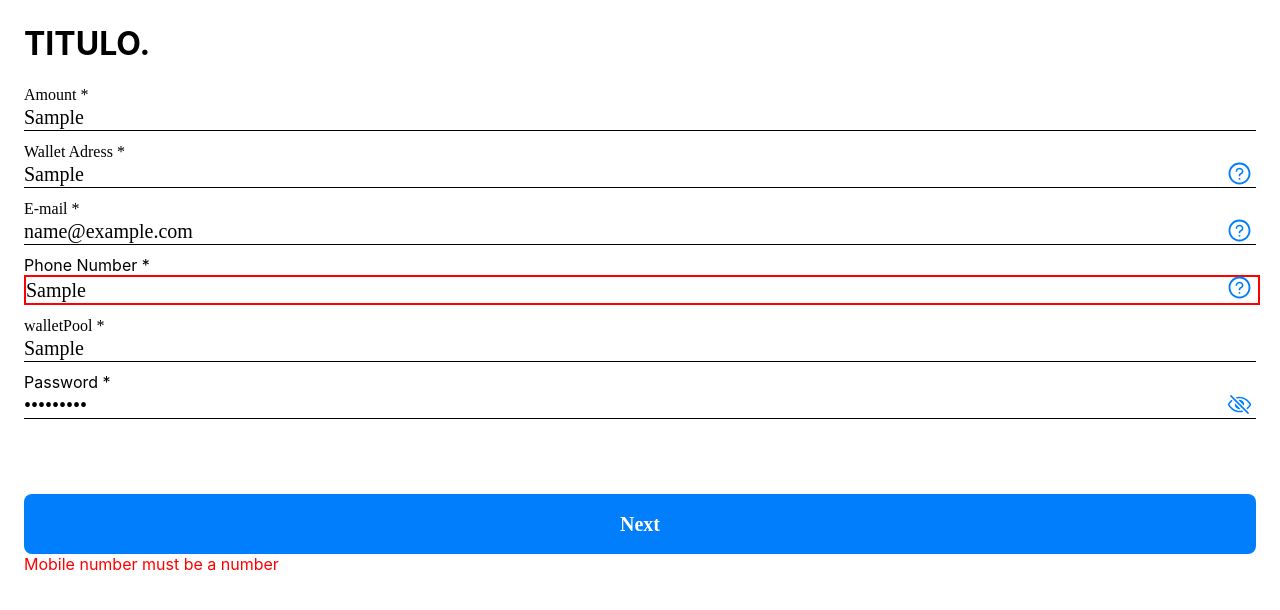
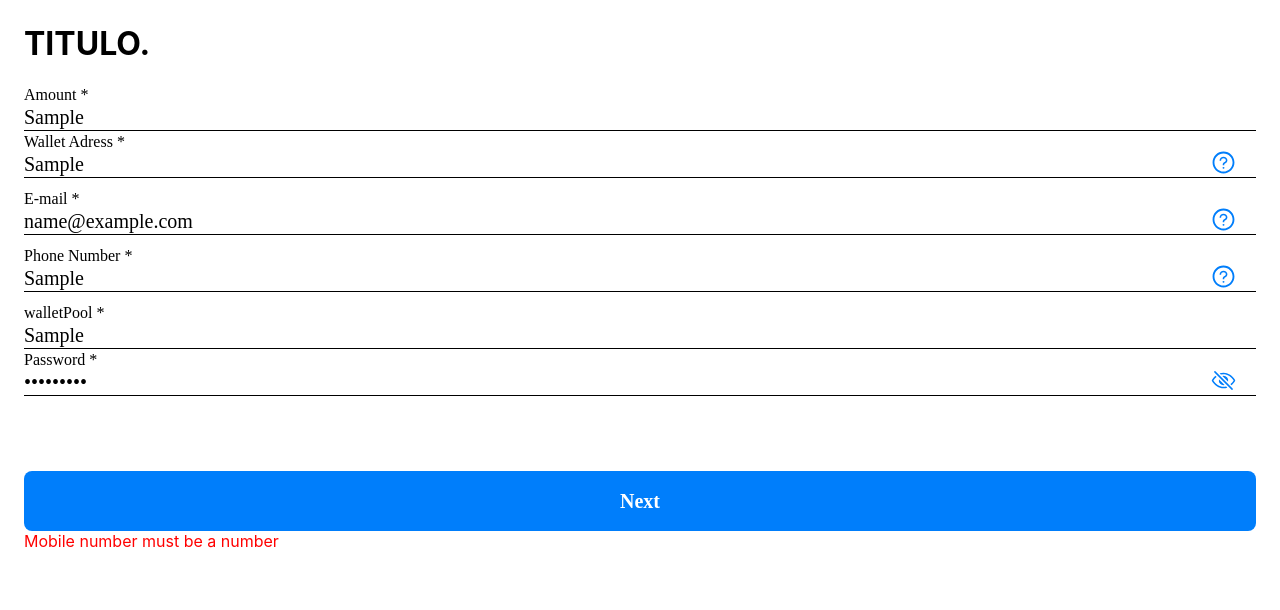
Before and after one commit to gabrgoli/FORM-COMPONENT, a React (Create React App) app: page / in a window 1280 px wide. Both pictures are taken after typing "Sample", "Sample", "name@example.com", "Sample", "Sample", "Sample123" into the empty fields and a click on the button "Next". Shown: the top 610 px of the page. Built offline with nearby package versions, Linux system fonts and the light colour scheme.

Commit message:
arreglo del CSS

```diff
--- a/src/Components/Form1/Form1.css
+++ b/src/Components/Form1/Form1.css
@@ -3,12 +3,11 @@
 	margin: 24px;
 }
 
-.form1Input {
+.Form1 input {
 	background-color: transparent;
 	padding: 0px;
 	border: 0px;
 	border-bottom: 1px solid rgb(0, 0, 0);
-	margin-bottom: 10px;
 	width: 100%;
 	/* box-sizing: border-box; */
 	font-family: var(--font1);
@@ -30,29 +29,32 @@
 	box-shadow: 3px 2px 22px 1px rgba(0, 0, 0, 0.24);
 }
 
-.Form1Icon svg{
+.Form1 div{
+	position: relative;
+	margin-bottom: 10px;
+}
+
+.Form1 svg{
 	position: absolute;
-	right: 28px;
+	bottom: 3px;
+	right: 20px;
 	color: var(--IAMX-color);
 	width: 25px;
 	height: 25px;
 }
 
-
-
-
-  .formError{
+  .Form1 .formError{
     border:2px solid red
    }
 
-  .formError::placeholder {
+   .Form1 .formError::placeholder {
     color: red;
     opacity: 1; /* Firefox */
 
   }
 
 
-  .Form1Label{
+  .Form1 label{
 	font-family: var(--font1);
 	font-size: 16px;
 	margin-top: 19px;
@@ -60,8 +62,6 @@
   }
 
 
-.errorsClass{
+.Form1 section{
   color: red;
-  display: block;
-  /* flex-direction: column; */
 }
--- a/src/Components/Form1/Form1.jsx
+++ b/src/Components/Form1/Form1.jsx
@@ -18,7 +18,6 @@ function getErrors(input){
         if (!input.email){errors.email = "Email cannot be empty"}
           else if(!(/^[^@]+@[^@]+\.[a-zA-Z]{2,}$/).test(input.email)){errors.email = "Email its not a valid email"}
 
-
         //mobileNumber Validation
         if (!input.mobileNumber){ errors.mobileNumber = "Mobile number cannot be empty"}
          else if(!(/\d/).test(input.mobileNumber)) {errors.mobileNumber = "Mobile number must be a number"}
@@ -27,7 +26,7 @@ function getErrors(input){
         if (!input.walletPool){errors.walletPool = "WalletPool cannot be empty"}
 
         //password Validation
-        if (!input.password){errors.password = "password Adress cannot be empty"}
+        if (!input.password){errors.password = "Password Adress cannot be empty"}
 
         return errors
 }
@@ -37,40 +36,38 @@ function getErrors(input){
 const Form = () => {
 
     const[input,setInput]=useState({})
-
     let [errors, setErrors] = useState({})
-
+    const [loader,setLoader] = useState(false)
     const[showPassword,setShowPassword] = useState(false)
 
+    //FUNCTION SUBMIT
     function apiCall(){
       console.log("envio completo",input);
       setLoader((false));
     }
 
-    const [loader,setLoader] = useState(false)
 
 
-    //FUNTION VALIDATE
+    //FUNCTION HANDLECHANGE
     const validate=async (ev)=>{
       setInput((input)=>({...input,[ev.target.name]:ev.target.value}))
       setErrors((errors)=>({...errors,[ev.target.name]:""}))
     }
 
-    //SHOW NOTSHOW PASSWORD
+    //SHOW OR NOTSHOW PASSWORD
     const showPass=()=>{
       setShowPassword(!showPassword)
       console.log("showPass",showPassword)
     }
 
 
-    //FUNCTION SUBMIT
+    //FUNCTION VALIDATE SUBMIT
     const handleSubmit= async(e)=>{
         e.preventDefault();
         errors=getErrors(input)
         setErrors(errors)
-        console.log(errors)
         Object.entries(errors).length !== 0?
-          console.log("hay errores")
+          console.log("Show errors:",errors)
           :
           (
             setLoader(true)
@@ -90,43 +87,40 @@ const Form = () => {
 
     <h1>TITULO.</h1>
 
-    <label className="Form1Label">Amount *</label>
-    <input type="text" name="amount"   placeholder="Amount of Beneficial Owners" className={errors.amount?"formError form1Input ":"form1Input"}/>
+    <label >Amount *</label>
+    <input type="text" name="amount"   placeholder="Amount of Beneficial Owners" className={errors.amount&&"formError"}/>
 
-    <label className="Form1Label">Wallet Adress *</label>
-    <div className="Form1Icon"><AiOutlineQuestionCircle/></div>
-    <input type="text" name="walletAdress"  placeholder="Your Wallet Adress" className={errors.walletAdress?"formError form1Input ":"form1Input"}/>
+    <label >Wallet Adress *</label>
+    <div>
+      <AiOutlineQuestionCircle/>
+      <input type="text" name="walletAdress"  placeholder="Your Wallet Adress" className={errors.walletAdress&&"formError"}/>
+    </div>
 
 
-    <label className="Form1Label">E-mail *</label>
-    <div className="Form1Icon"><AiOutlineQuestionCircle/></div>
-    <input type="text" name="email"  placeholder="Your E-Mail"  className={errors.email?"formError form1Input ":"form1Input"} />
-
+    <label >E-mail *</label>
+    <div>
+      <AiOutlineQuestionCircle/>
+      <input type="text" name="email"  placeholder="Your E-Mail"  className={errors.email&&"formError"} />
+    </div>
     <label>Phone Number *</label>
-    <div className="Form1Icon"><AiOutlineQuestionCircle/></div>
-    <input type="text" name="mobileNumber"  placeholder="Your Phone Number"  className={errors.mobileNumber?"formError form1Input ":"form1Input"}/>
+    <div >
+      <AiOutlineQuestionCircle/>
+      <input type="text" name="mobileNumber"  placeholder="Your Phone Number"  className={errors.mobileNumber&&"formErro"}/>
+    </div>
 
     <label className="Form1Label">walletPool *</label>
-    <input type="text" name="walletPool"  placeholder="Wallet Address Pool" className={errors.walletPool?"formError form1Input ":"form1Input"}/>
+    <input type="text" name="walletPool"  placeholder="Wallet Address Pool" className={errors.walletPool&&"formError"}/>
 
     <label>Password *</label>
-    <div className="Form1Icon"  onClick={(ev)=>showPass(ev)}>{!showPassword?<IoEyeOffOutline/>:<IoEyeOutline/>}</div>
-    <input type={showPassword?"text":"Password"} name="password" placeholder="Your Password" className={errors.password?"formError form1Input ":"form1Input"}/>
-
-
+    <div onClick={(ev)=>showPass(ev)}>
+      {!showPassword?<IoEyeOffOutline/>:<IoEyeOutline/>}
+      <input type={showPassword?"text":"Password"} name="password" placeholder="Your Password" className={errors.password&&"formError"}/>
+    </div>
 
     <button type="submit" name="next" className={loader?"Button1 Button1Disable":"Button1"} value="Button1" >{loader?"Loading...":"Next"}</button>
 
-
-
-    <section className="errorsClass">
-
-        {
-            Object.values(errors).map((error) => {
-              return <div key={error}>{error}</div>
-            })
-        }
-
+    <section>
+        {Object.values(errors).map((error,i) => {return <div key={i}>{error}</div> })}
     </section>
   </div>
 </form>
```
